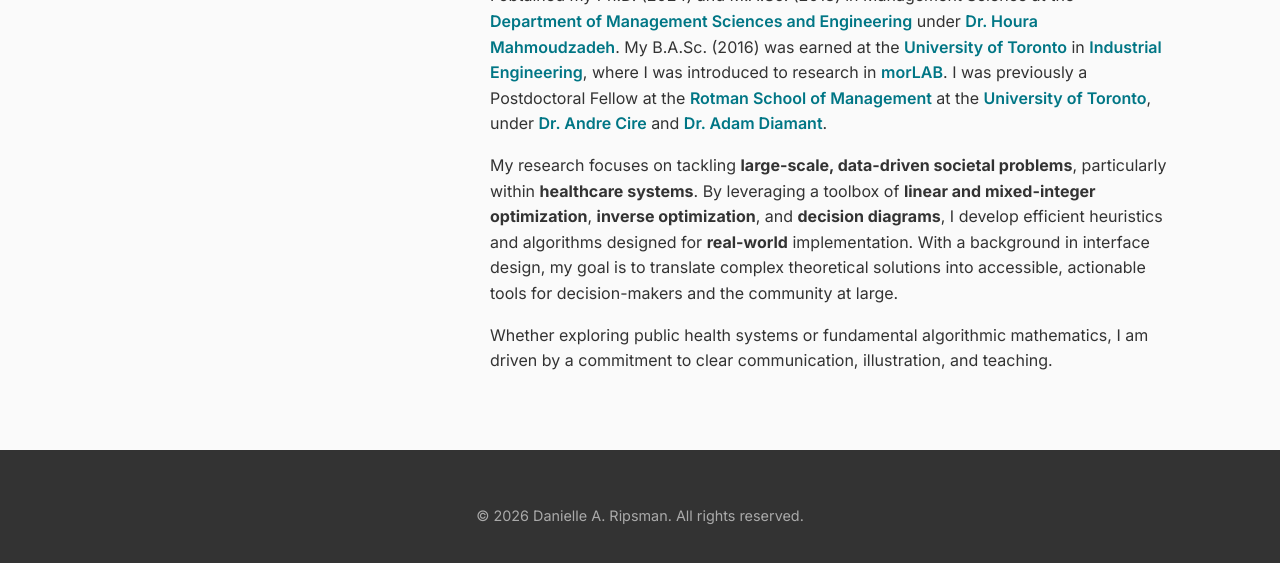
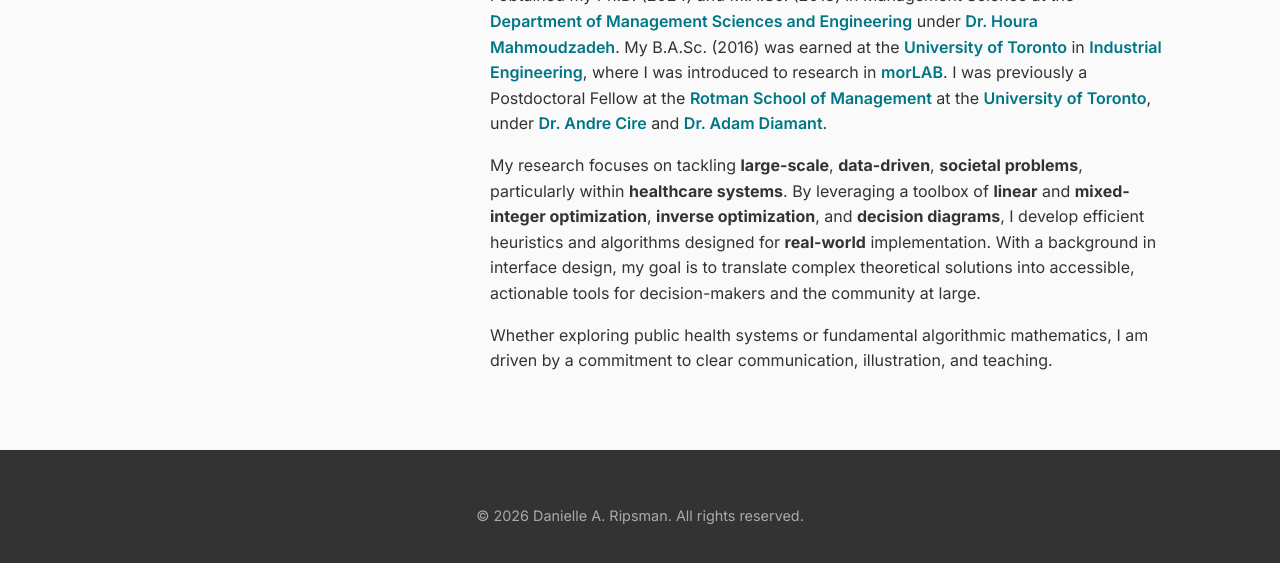
Before and after one commit to DaniRip/DaniRip.github.io, a Jekyll site: the page built from index.md, in a window 1280 px wide, cut to the strip 732-1314 px from the top of the page. Shown: the top 563 px of the strip. Built offline with Jekyll 4.4.1, drawn with Linux system fonts in a browser that asks for light colours.

Commit message:
Update index.md

```diff
--- a/index.md
+++ b/index.md
@@ -15,7 +15,7 @@
 
 I obtained my Ph.D. (2024) and M.A.Sc. (2018) in Management Science at the <a href="https://uwaterloo.ca/management-sciences/" target="_blank">Department of Management Sciences and Engineering</a> under <a href="https://uwaterloo.ca/scholar/h6mahmou" target="_blank">Dr. Houra Mahmoudzadeh</a>. My B.A.Sc. (2016) was earned at the <a href="https://www.utoronto.ca/" target="_blank">University of Toronto</a> in <a href="https://www.mie.utoronto.ca/" target="_blank">Industrial Engineering</a>, where I was introduced to research in <a href="https://morlab.mie.utoronto.ca/" target="_blank">morLAB</a>. I was previously a Postdoctoral Fellow at the <a href="https://www.rotman.utoronto.ca/" target="_blank">Rotman School of Management</a> at the <a href="https://www.utoronto.ca/" target="_blank">University of Toronto</a>, under <a href="https://discover.research.utoronto.ca/16076-andre-augusto-cire" target="_blank">Dr. Andre Cire</a> and <a href="https://schulich.yorku.ca/faculty/adam-diamant/" target="_blank">Dr. Adam Diamant</a>.
 
-My research focuses on tackling **large-scale, data-driven societal problems**, particularly within **healthcare systems**. By leveraging a toolbox of **linear and mixed-integer optimization**, **inverse optimization**, and **decision diagrams**, I develop efficient heuristics and algorithms designed for **real-world** implementation. With a background in interface design, my goal is to translate complex theoretical solutions into accessible, actionable tools for decision-makers and the community at large.
+My research focuses on tackling **large-scale**, **data-driven**, **societal problems**, particularly within **healthcare systems**. By leveraging a toolbox of **linear** and **mixed-integer optimization**, **inverse optimization**, and **decision diagrams**, I develop efficient heuristics and algorithms designed for **real-world** implementation. With a background in interface design, my goal is to translate complex theoretical solutions into accessible, actionable tools for decision-makers and the community at large.
 
 Whether exploring public health systems or fundamental algorithmic mathematics, I am driven by a commitment to clear communication, illustration, and teaching.
 
```
